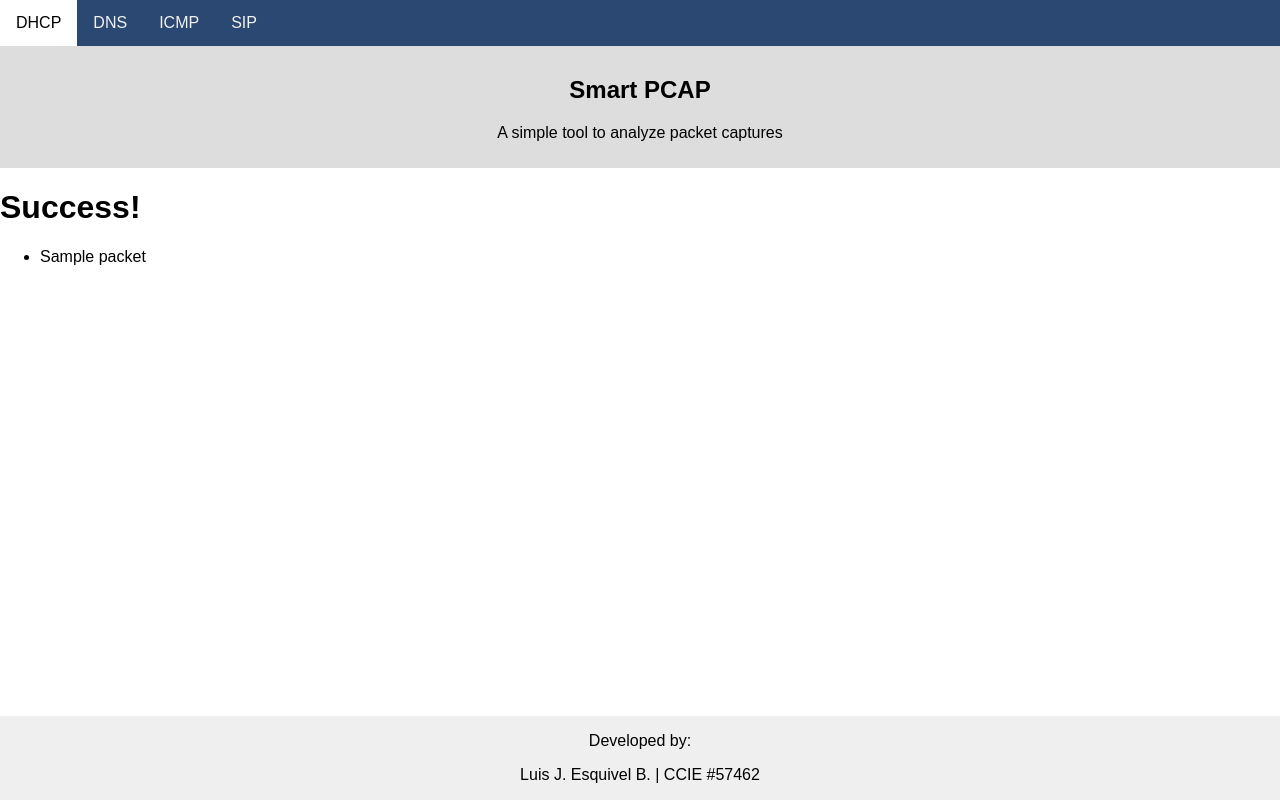
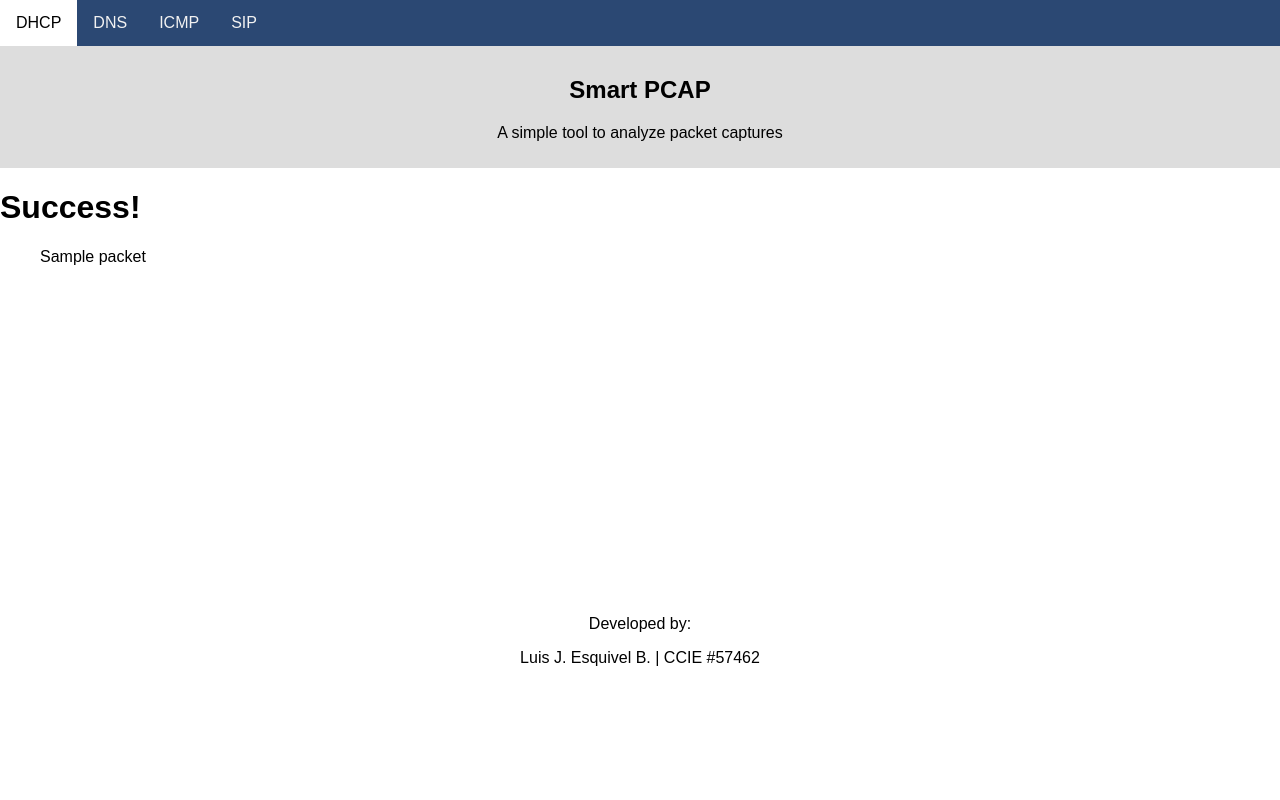
Before and after one commit to lesquive/smartpcap, a Flask app: template templates/success.html in a window 1280 px wide. Run offline with Flask 2, Linux system fonts and the light colour scheme; the template is opened without the code that fills it: most values are stand-ins (such as "Sample title", 1, 10 or a date in 2020); some libraries are stand-ins or nearby versions.

Commit message:
fixed bug where footer is overlapping

```diff
--- a/static/StyleSheet.css
+++ b/static/StyleSheet.css
@@ -1,20 +1,35 @@
 * {
   box-sizing: border-box;
   font-family: Arial, Helvetica, sans-serif;
-  position: relative;
 }
 
 body {
   margin: 0;
   font-family: Arial, Helvetica, sans-serif;
+  position: relative;
   min-height: 100vh;
+}
+.container-fluid {
+	height:100%;
+	position: relative;
+	min-height: 50vh;
+}
+.packets{
+  overflow-wrap: break-word;
+}
+footer {
+  bottom: 0;
+  position: auto;
+  width: 100%;
+  text-align: center;
+  padding: 10px;
 }
 
 /* Style the top navigation bar */
 .topnav {
   overflow: hidden;
   background-color: #2b4873;
-  /* bottom margin:2px; */
+  bottom margin:2px;
 }
 
 /* Style the topnav links */
@@ -38,7 +53,8 @@ body {
   background-color: #ddd;
   padding: 10px;
   text-align: center;
-  /* bottom margin:2px; */
+  bottom margin:2px;
+
 }
 
 .submitbutton {
@@ -48,10 +64,12 @@ body {
   /* background: #ffffff; */
   margin-left: 25%;
   margin-right:25%;
+  margin-bottom: 10%;
   padding: 20px;
   /* border: 4px solid #494949 !important; */
   display: inline-block;
   transition: all 0.4s ease 0s;
+
   color: #ffffff !important;
   background: #2b4873;
   border-color: #2b4873 !important;
@@ -63,19 +81,13 @@ body {
     background: #2b4873;
     border-color: #2b4873 !important; */
     transition: all 0.4s ease 0s;
+
     color: #494949 !important;
     background: #f1f1f1;
     border-color: #494949 !important;
 
     }
 
-footer {
-  width: 100%;
-  background-color: #efefef;
-  text-align: center;
-  position: absolute;
-  bottom:0;
-}
 
 /*
  * The MIT License
@@ -265,7 +277,6 @@ footer {
   margin-right:25%;
   margin-top: 10%;
   margin-bottom: 5%;
-  position: relative;
   padding: 20px 20px; }
   .dropzone.dz-clickable {
     cursor: pointer; }
--- a/templates/layout.html
+++ b/templates/layout.html
@@ -25,16 +25,18 @@
                 <p>A simple tool to analyze packet captures</p>
                 </div>
 
+        <div class="container-fluid">
+
             {% block body %}
 
             {% endblock %}
 
-    <footer>
-            <div class="footer">
-            <p>Developed by:</p>
-            <p>Luis J. Esquivel B. | CCIE #57462</p>
-            </div>
-    </footer>
+        </div>
+
+		<footer>
+                <p>Developed by:</p>
+                <p>Luis J. Esquivel B. | CCIE #57462</p>
+        </footer>
 
     </body>
 
--- a/templates/success.html
+++ b/templates/success.html
@@ -6,7 +6,7 @@
 
     <ul>
         {% for packet in packets%}
-        <li>{{packet}}</li>
+        <p class='packets'>{{packet}}</p>
         {% endfor %}
     </ul>
 
```
